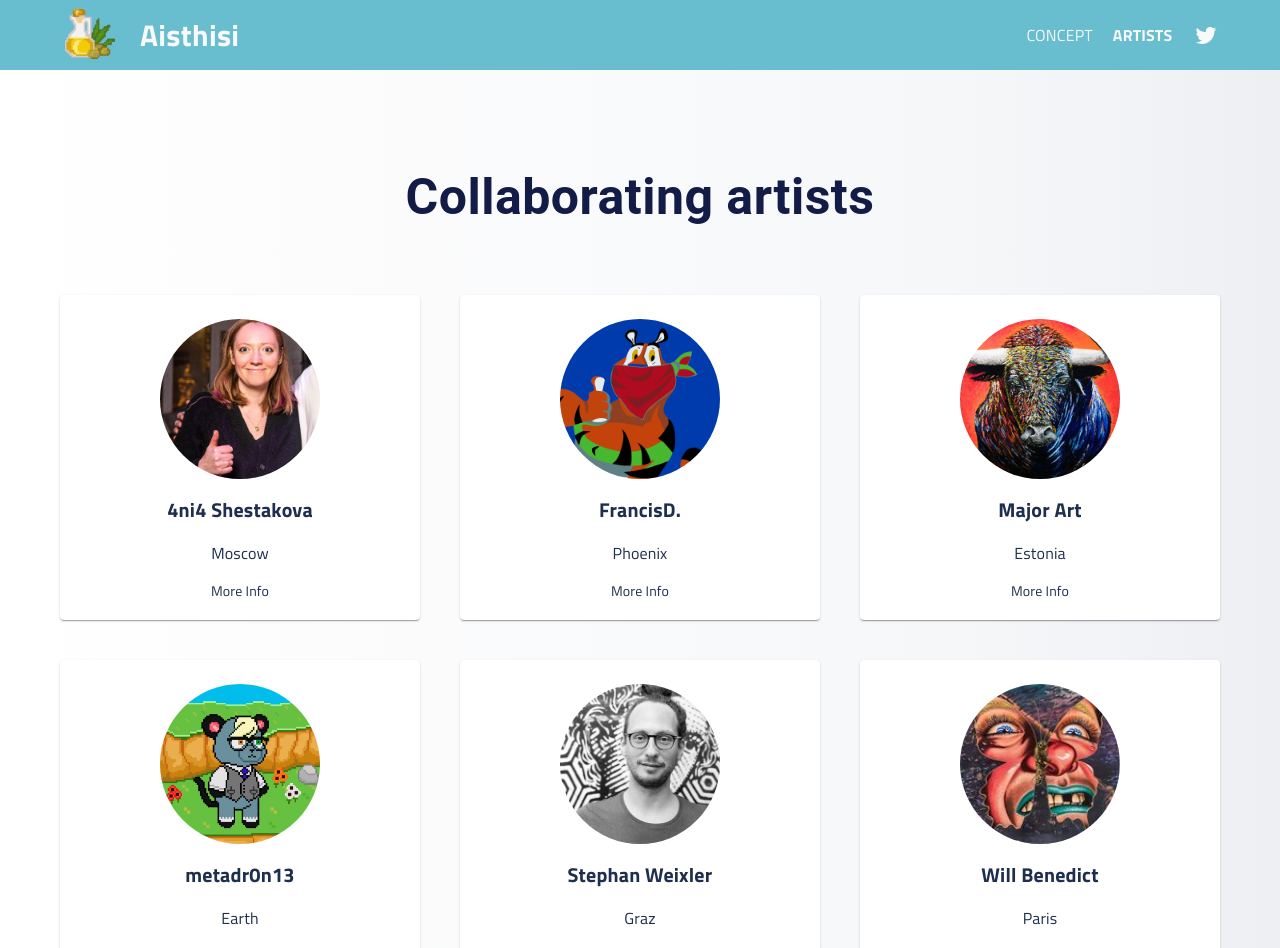
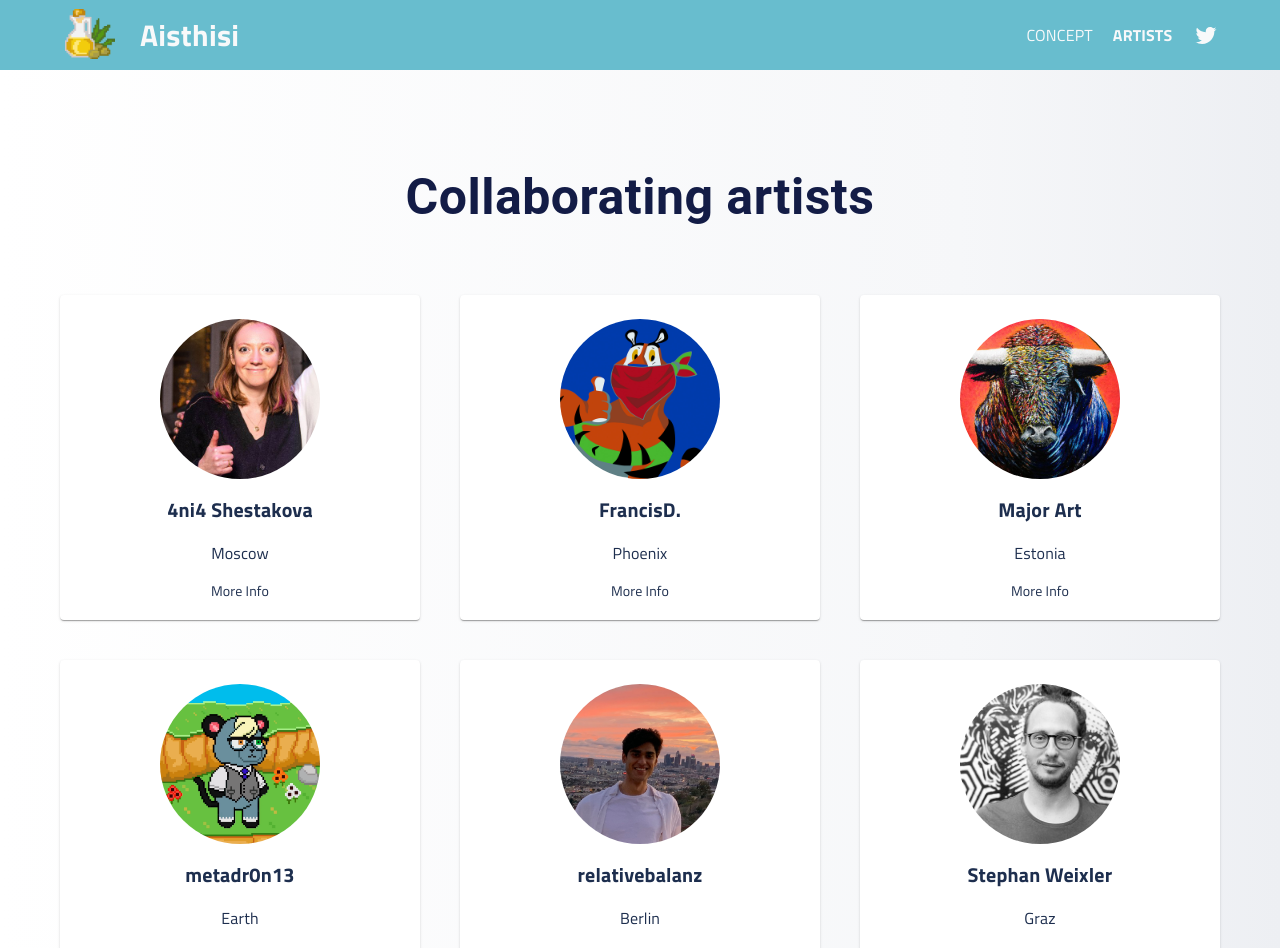
Before and after one commit to AboldUSER/aisthisi-frontend, a React (Create React App) app: page /artists in a window 1280 px wide. Shown: the top 948 px of the page. Built offline with nearby package versions, Linux system fonts and the light colour scheme.

Commit message:
add artist

```diff
--- a/src/components/artist-info-section.jsx
+++ b/src/components/artist-info-section.jsx
@@ -6,7 +6,9 @@ import MajorArt from '../images/artists/MajorArt.jpg';
 import Stephan from '../images/artists/Stephan.jpg';
 import Will from '../images/artists/Will.jpg';
 import Metadr0n13 from '../images/artists/metadr0n13.png';
+import Relativebalanz from '../images/artists/relativebalanz.jpg';
 import ArtistCard from './artist-card';
+
 
 
 const useStyles = makeStyles((theme) => ({
@@ -71,6 +73,14 @@ const ArtistInfoSection = () => {
         </Grid>
         <Grid item xs align="center" style={{ margin: '20px' }}>
           <ArtistCard m={50}
+            artistName='relativebalanz'
+            artistCity='Berlin'
+            artistImage={Relativebalanz}
+            artistURL='https://www.twitter.com/relativebalanz'
+          />
+        </Grid>
+        <Grid item xs align="center" style={{ margin: '20px' }}>
+          <ArtistCard m={50}
             artistName='Stephan Weixler'
             artistCity='Graz'
             artistImage={Stephan}
```
Also changed, not shown: src/images/artists/relativebalanz.jpg (added).
